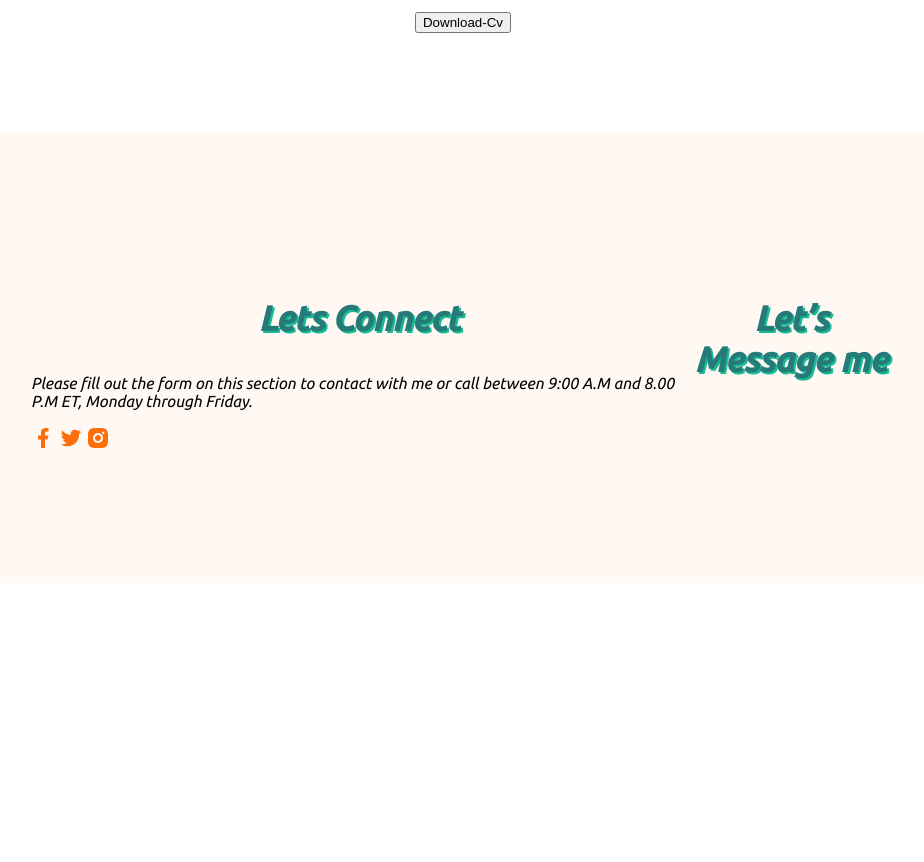
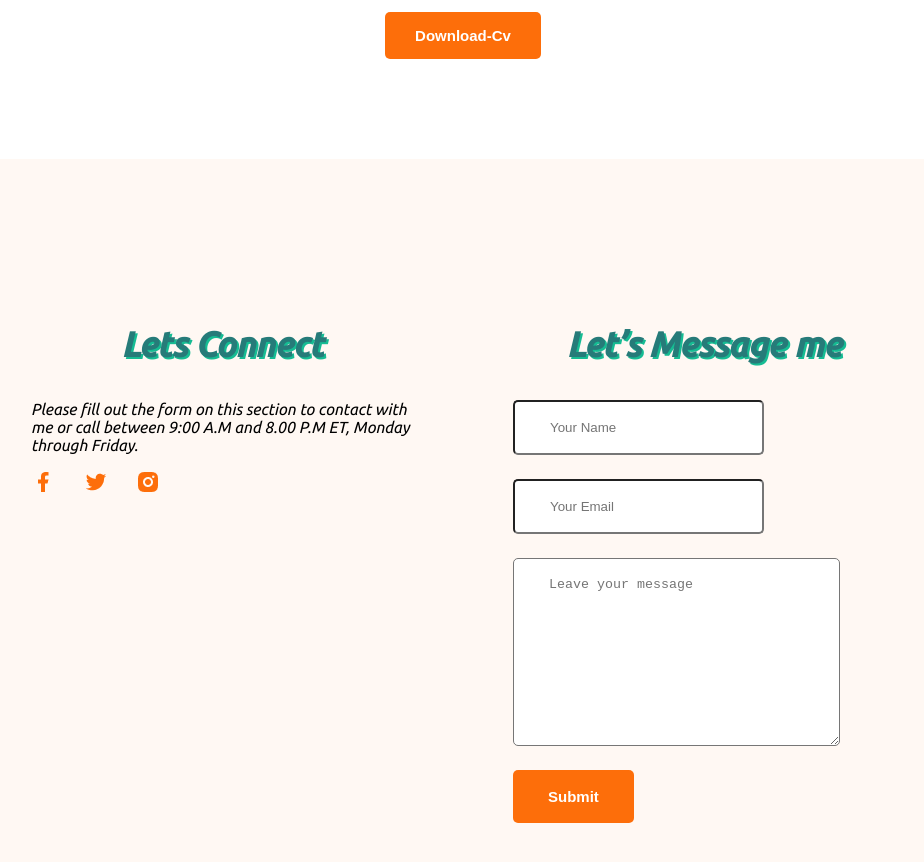
Before and after one commit to partha209/webdevoloper-portfolio, a plain HTML site: page index.html in a window 1280 px wide. Shown: the part 3040-3902 px from the top of the page, without its empty margins (177-1101 px from the left). Before the commit the page ends 3631 px from the top, so only its background shows below. Drawn offline with Linux system fonts and the light colour scheme.

Commit message:
finished foorter section

```diff
--- a/index.html
+++ b/index.html
@@ -143,7 +143,7 @@
                            </div>
                          </div>
                          <div class="download-cv">
-                           <button class="btn-primary">Download-Cv</button>
+                           <button class="btn-pr">Download-Cv</button>
                          </div>
 
            </section>
@@ -162,6 +162,14 @@
             </div>
             <div class="footer-column">
                <h3 class="section-title">Let’s Message me</h3>
+               <form action="" class="contact">
+                  <input type="text" placeholder="Your Name">
+                  <input type="email" name="" placeholder="Your Email">
+                  <textarea name="" id="" cols="30" rows="10" placeholder="Leave your message"></textarea>
+                 <input type="submit" value="Submit" class="btn-pr" id="sub">
+
+
+               </form>
             </div>
            </footer>
 
--- a/styles/portfolio.css
+++ b/styles/portfolio.css
@@ -175,9 +175,35 @@ main section{
     margin-top: 50px;
 
 }
+
+
+
 footer{
+    display: flex;
     margin-top: 100px;
     display: flex;
     background: #fff8f3;
     padding: 130px 200px;
+    gap: 100px;
 }
+.footer-column{
+
+    width: 50%;
+    .social-links a{
+         margin-right: 25px;
+
+    }
+}
+.contact input, textarea{
+
+    display: block;
+    margin-bottom: 24px;
+    padding: 18px 35px;
+    color: #757575;
+    border-radius: 5px;
+
+}
+#sub{
+
+    color:#fff;
+}
```
